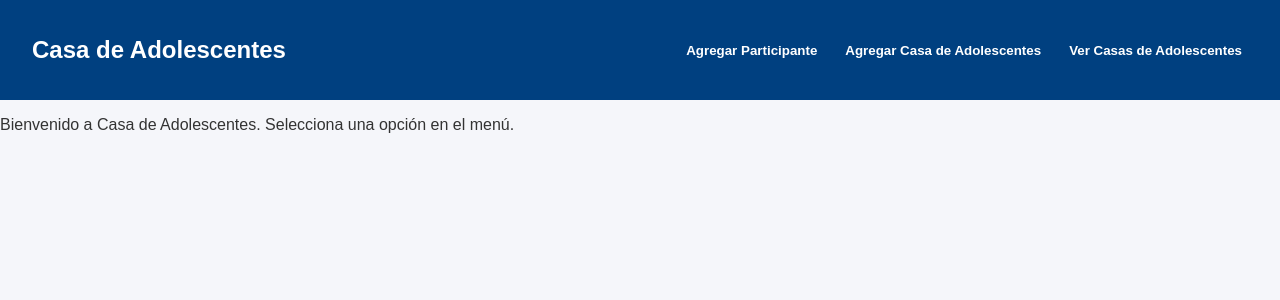
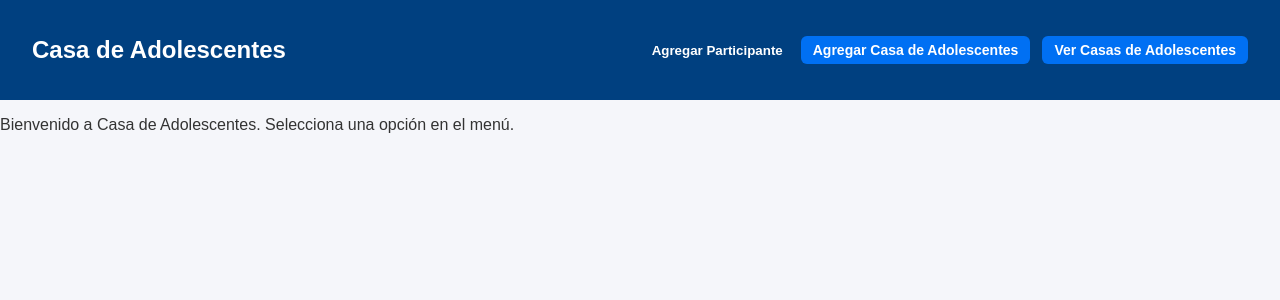
Before and after one commit to imzsebas/control_y_reportes, a Next.js app: page /utilidades/cda in a window 1280 px wide. Shown: the top 300 px of the page. Built offline with nearby package versions, Linux system fonts and the light colour scheme; no server answers.

Commit message:
primera prueba ingreso de cda

```diff
--- a/src/app/utilidades/cda/page.js
+++ b/src/app/utilidades/cda/page.js
@@ -2,7 +2,6 @@
 import { useState } from "react";
 import ParticipantesForm from "./participantes/page";
 import CdaForm from "./CdaForm";
-import CdaList from "./CdaList";
 
 export default function CdaPage() {
   const [vista, setVista] = useState("inicio");
@@ -18,16 +17,10 @@ export default function CdaPage() {
           >
             Agregar Participante
           </button>
-          <button
-            onClick={() => setVista("cda")}
-            className="bg-green-500 px-3 py-1 rounded"
-          >
+           <button style={botonStyle} onClick={() => window.scrollTo({ top: 0, behavior: "smooth" })}>
             Agregar Casa de Adolescentes
           </button>
-          <button
-            onClick={() => setVista("listado")}
-            className="bg-purple-500 px-3 py-1 rounded"
-          >
+          <button style={botonStyle} onClick={() => window.scrollTo({ top: document.body.scrollHeight, behavior: "smooth" })}>
             Ver Casas de Adolescentes
           </button>
         </nav>
@@ -46,3 +39,16 @@ export default function CdaPage() {
     </div>
   );
 }
+
+
+// Estilo simple para los botones
+const botonStyle = {
+  marginLeft: 12,
+  padding: "6px 12px",
+  backgroundColor: "#0070f3",
+  color: "white",
+  border: "none",
+  borderRadius: 6,
+  cursor: "pointer",
+  fontSize: 14
+};
```
